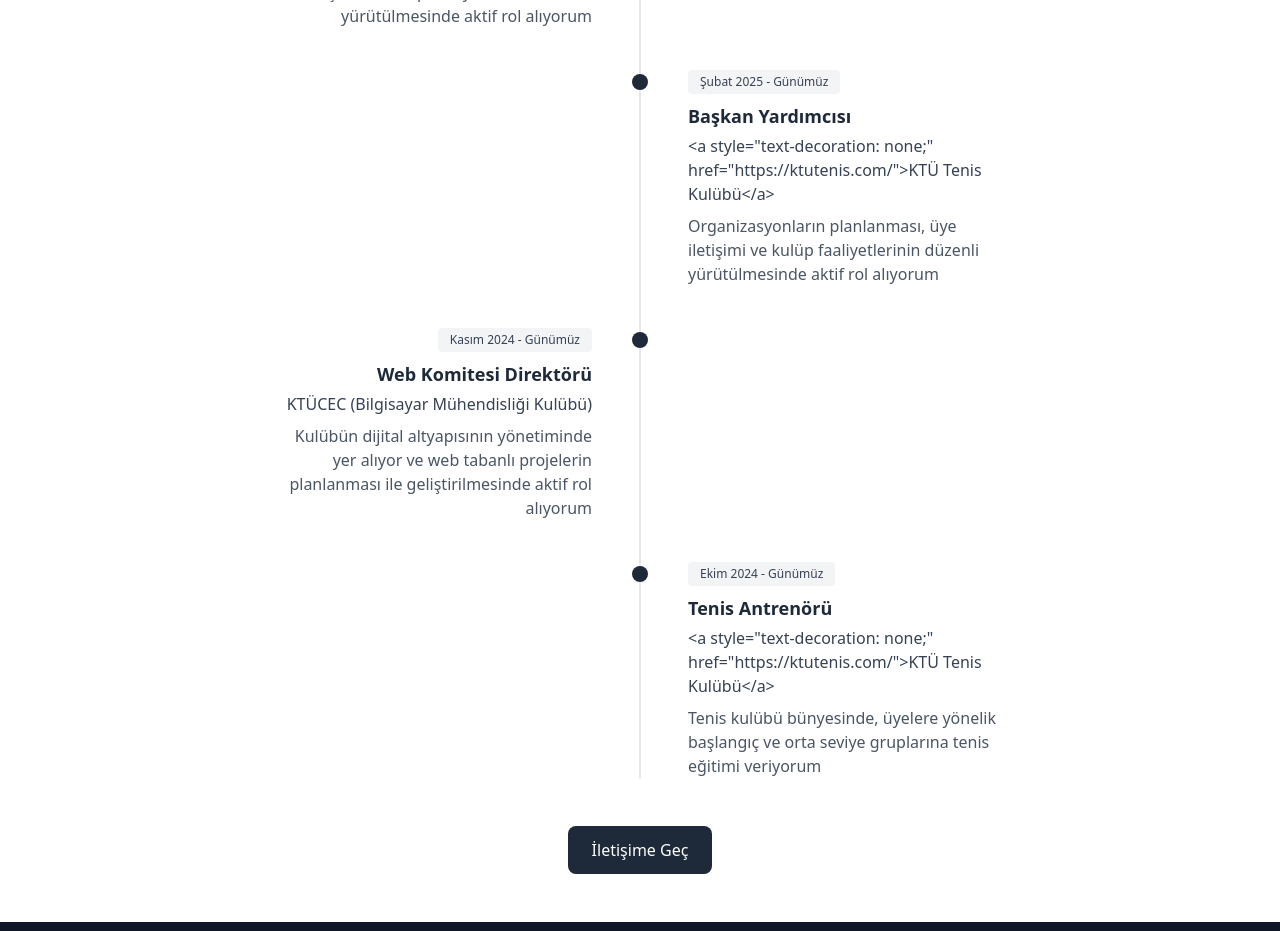
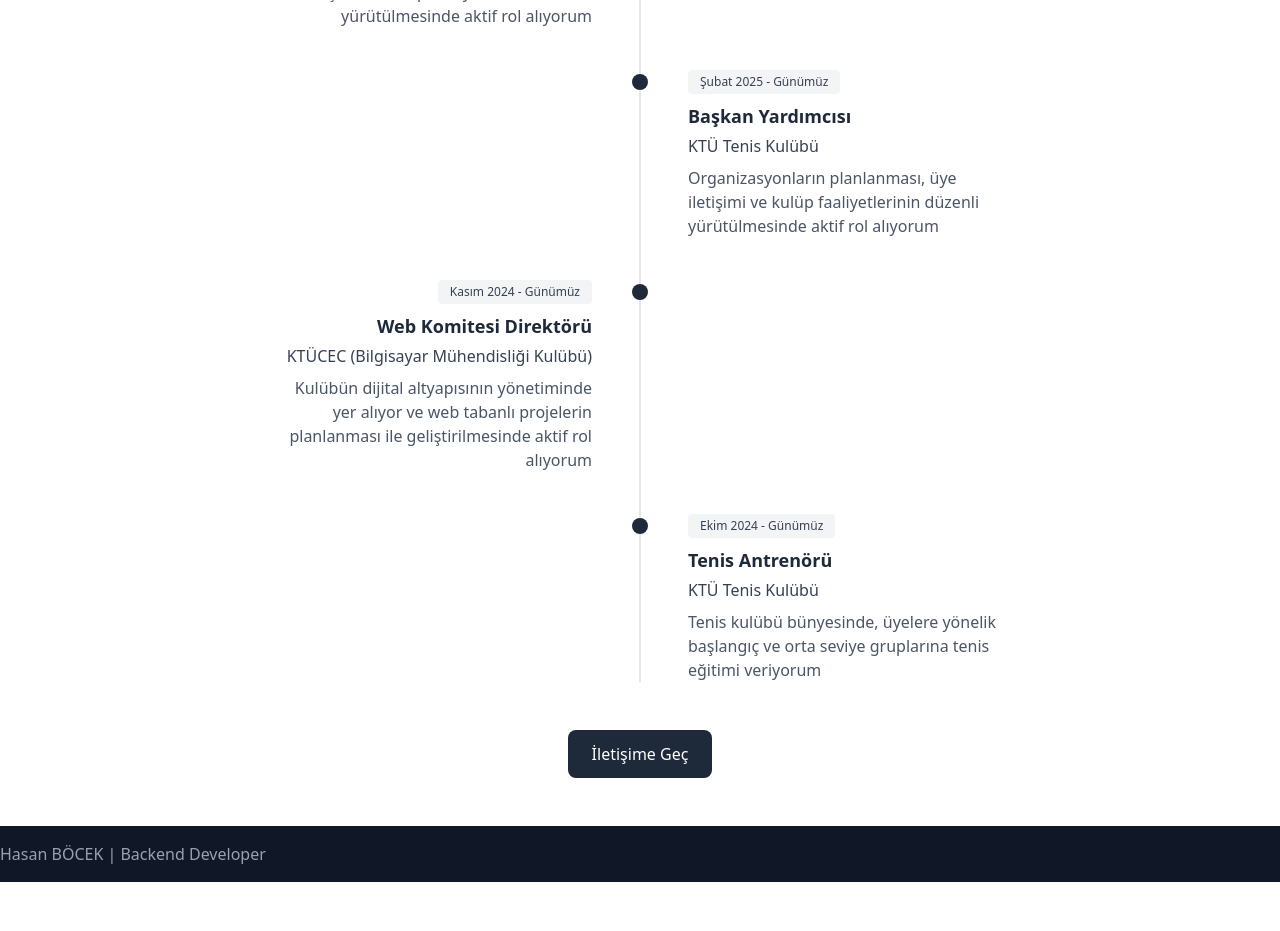
Before and after one commit to HasanBocek/Portfolyo, a SvelteKit app: page / in a window 1280 px wide. Shown: the part 1940-2871 px from the top of the page. After the commit the page ends 2822 px from the top, so only its background shows below. Built offline with nearby package versions, Linux system fonts and the light colour scheme.

Commit message:
Update +page.svelte

```diff
--- a/src/routes/+page.svelte
+++ b/src/routes/+page.svelte
@@ -143,7 +143,7 @@
 											>{item.period}</span
 										>
 										<h3 class="text-lg font-semibold text-gray-800">{item.role}</h3>
-										<p class="mt-1 text-gray-700">{item.club}</p>
+										<p class="mt-1 text-gray-700">{@html item.club}</p>
 										<p class="mt-2 text-gray-600">{item.description}</p>
 									{/if}
 								</div>
@@ -155,7 +155,7 @@
 											>{item.period}</span
 										>
 										<h3 class="text-lg font-semibold text-gray-800">{item.role}</h3>
-										<p class="mt-1 text-gray-700">{item.club}</p>
+										<p class="mt-1 text-gray-700">{@html item.club}</p>
 										<p class="mt-2 text-gray-600">{item.description}</p>
 									{/if}
 								</div>
@@ -172,7 +172,7 @@
 										>{item.period}</span
 									>
 									<h3 class="text-lg font-semibold text-gray-800">{item.role}</h3>
-									<p class="mt-1 text-gray-700">{item.club}</p>
+									<p class="mt-1 text-gray-700">{@html item.club}</p>
 									<p class="mt-2 text-gray-600">{item.description}</p>
 								</div>
 							</div>
```
